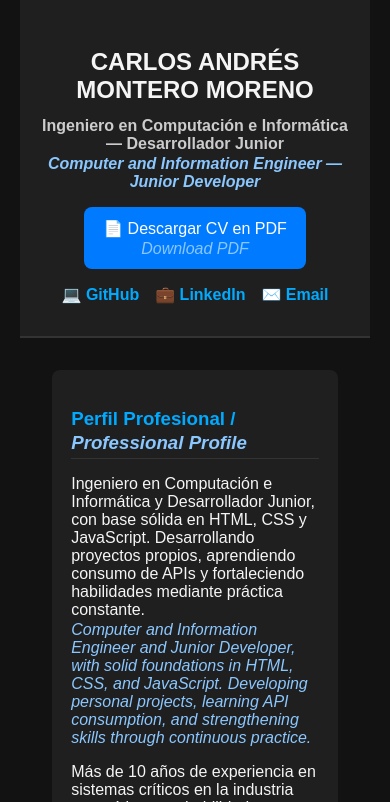
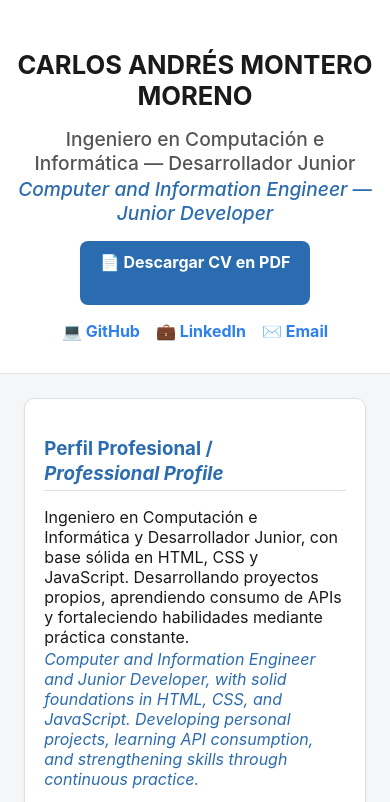
Before and after one commit to zamoxv/cv-carlos-montero, a plain HTML site: page index.html in a window 390 px wide. Shown: the top 802 px of the page. Drawn offline with Linux system fonts and the light colour scheme.

Commit message:
Actualizado PDF de CV y mejoras en colores y formato

```diff
--- a/index.html
+++ b/index.html
@@ -8,7 +8,6 @@
 </head>
 
 <body>
-<div class="wrapper">
   <header>
     <h1>CARLOS ANDRÉS MONTERO MORENO</h1>
     <h2>
@@ -22,15 +21,67 @@
 
     <div class="social-links">
       <a href="https://github.com/zamoxv" target="_blank" rel="noreferrer">💻 GitHub</a>
-      <a href="https://www.linkedin.com/in/carlos-montero-554797a2/" target="_blank" rel="noreferrer">💼 LinkedIn</a>
+      <a href="https://www.linkedin.com/in/carlosmontero-dev" target="_blank" rel="noreferrer">💼 LinkedIn</a>
       <a href="mailto:carlos.a.montero.m@gmail.com">✉️ Email</a>
     </div>
+
   </header>
 
   <main class="cv-container">
 
     <!-- COLUMNA IZQUIERDA -->
     <section class="left-column">
+
+      <!-- CONTACTO -->
+      <div class="box">
+        <h3>Contacto / <span class="en">Contact</span></h3>
+        <p>📧 carlos.a.montero.m@gmail.com</p>
+        <p>📱 +56 9 8620 7217</p>
+        <p>🌍 Quilpué, Chile</p>
+        <p>💻 github.com/zamoxv</p>
+      </div>
+
+      <!-- IDIOMAS -->
+      <div class="box">
+        <h3>Idiomas / <span class="en">Languages</span></h3>
+        <p>Español: Nativo <span class="en">Spanish: Native</span></p>
+        <p>Inglés: Competencia profesional (TOEIC) <span class="en">English: Professional proficiency (TOEIC)</span></p>
+      </div>
+
+      <!-- TECH STACK -->
+      <div class="box">
+        <h3>Tech Stack</h3>
+        <ul>
+          <li>HTML5 <span class="en">HTML5</span></li>
+          <li>CSS3 (Grid y Flexbox) <span class="en">CSS3 (Grid & Flexbox)</span></li>
+          <li>JavaScript ES6+ <span class="en">JavaScript ES6+</span></li>
+          <li>Git y GitHub <span class="en">Git & GitHub</span></li>
+          <li>GitHub Pages <span class="en">GitHub Pages</span></li>
+          <li>SQL básico <span class="en">Basic SQL</span></li>
+          <li>LocalStorage <span class="en">LocalStorage</span></li>
+          <li>VS Code <span class="en">VS Code</span></li>
+        </ul>
+      </div>
+
+      <!-- HABILIDADES PROFESIONALES -->
+      <div class="box">
+        <h3>Habilidades Profesionales / <span class="en">Professional Skills</span></h3>
+        <ul>
+          <li>Resolución de problemas en tiempo real <span class="en">Real-time problem solving</span></li>
+          <li>Pensamiento analítico <span class="en">Analytical thinking</span></li>
+          <li>Documentación técnica <span class="en">Technical documentation</span></li>
+          <li>Comunicación efectiva <span class="en">Effective communication</span></li>
+          <li>Trabajo en equipo <span class="en">Teamwork</span></li>
+          <li>Adaptabilidad <span class="en">Adaptability</span></li>
+          <li>Responsabilidad en sistemas críticos <span class="en">Critical systems responsibility</span></li>
+        </ul>
+      </div>
+
+
+    </section>
+
+    <!-- COLUMNA DERECHA -->
+    <section class="right-column">
 
       <!-- PERFIL PROFESIONAL -->
       <div class="box">
@@ -50,42 +101,6 @@
           </span>
         </p>
       </div>
-
-      <!-- TECH STACK -->
-      <div class="box">
-        <h3>Tech Stack</h3>
-        <ul>
-          <li>HTML5 <span class="en">HTML5</span></li>
-          <li>CSS3 (Grid y Flexbox) <span class="en">CSS3 (Grid & Flexbox)</span></li>
-          <li>JavaScript ES6+ <span class="en">JavaScript ES6+</span></li>
-          <li>Git y GitHub <span class="en">Git & GitHub</span></li>
-          <li>GitHub Pages <span class="en">GitHub Pages</span></li>
-          <li>SQL básico <span class="en">Basic SQL</span></li>
-          <li>LocalStorage <span class="en">LocalStorage</span></li>
-          <li>VS Code <span class="en">VS Code</span></li>
-        </ul>
-      </div>
-
-      <!-- IDIOMAS -->
-      <div class="box">
-        <h3>Idiomas / <span class="en">Languages</span></h3>
-        <p>Español: Nativo <span class="en">Spanish: Native</span></p>
-        <p>Inglés: Competencia profesional (TOEIC) <span class="en">English: Professional proficiency (TOEIC)</span></p>
-      </div>
-
-      <!-- CONTACTO -->
-      <div class="box">
-        <h3>Contacto / <span class="en">Contact</span></h3>
-        <p>📧 carlos.a.montero.m@gmail.com</p>
-        <p>📱 +56 9 8620 7217</p>
-        <p>🌍 Quilpué, Chile</p>
-        <p>💻 github.com/zamoxv</p>
-      </div>
-
-    </section>
-
-    <!-- COLUMNA DERECHA -->
-    <section class="right-column">
 
       <!-- PROYECTOS -->
       <div class="box">
@@ -176,20 +191,6 @@
         </ul>
       </div>
 
-      <!-- HABILIDADES PROFESIONALES -->
-      <div class="box">
-        <h3>Habilidades Profesionales / <span class="en">Professional Skills</span></h3>
-        <ul>
-          <li>Resolución de problemas en tiempo real <span class="en">Real-time problem solving</span></li>
-          <li>Pensamiento analítico <span class="en">Analytical thinking</span></li>
-          <li>Documentación técnica <span class="en">Technical documentation</span></li>
-          <li>Comunicación efectiva <span class="en">Effective communication</span></li>
-          <li>Trabajo en equipo <span class="en">Teamwork</span></li>
-          <li>Adaptabilidad <span class="en">Adaptability</span></li>
-          <li>Responsabilidad en sistemas críticos <span class="en">Critical systems responsibility</span></li>
-        </ul>
-      </div>
-
     </section>
   </main>
 
@@ -199,6 +200,6 @@
       <span class="en">© 2025 Carlos A. Montero M. — Built with HTML and CSS</span>
     </p>
   </footer>
-</div>
+  <script src="script.js"></script>
 </body>
 </html>
--- a/style.css
+++ b/style.css
@@ -1,37 +1,34 @@
 body {
-  font-family: Arial, sans-serif;
-  background-color: #121212;
-  color: #f5f5f5;
+  font-family: -apple-system, BlinkMacSystemFont, "Segoe UI", Roboto, Arial, sans-serif;
+  background-color: #f4f6f8;
+  color: #1a1a1a;
   margin: 0;
   padding: 0;
-}
-
-.wrapper{
-  max-width: 1440px;
-  margin: 0 auto;
-  padding: 0 20px;
 }
 
 header {
   text-align: center;
   padding: 2rem 1rem;
-  background-color: #1f1f1f;
-  border-bottom: 2px solid #333;
+  background-color: #ffffff;
+  border-bottom: 1px solid #dce2e8;
 }
 
 header h1 {
-  margin-bottom: 0.3rem;
-  font-size: 2rem;
+  font-size: 2.2rem;
+  font-weight: 700;
+  margin-bottom: 0.4rem;
+  color: #1a1a1a;
 }
 
 header h2 {
-  font-size: 1rem;
-  color: #cccccc;
+  font-size: 1.2rem;
+  font-weight: 500;
+  color: #555;
   margin-bottom: 1rem;
 }
 
 .en {
-  color: #8bc7ff;
+  color: #2b6cb0;
   display: block;
   margin-top: 2px;
   font-style: italic;
@@ -40,10 +37,15 @@ header h2 {
 .download-btn {
   display: inline-block;
   padding: 0.7rem 1.2rem;
-  background-color: #007bff;
+  background-color: #2b6cb0;
   color: white;
   text-decoration: none;
   border-radius: 8px;
+  font-weight: bold;
+}
+
+.download-btn:hover {
+  background-color: #245a8c;
 }
 
 .social-links {
@@ -54,35 +56,43 @@ header h2 {
 }
 
 .social-links a {
-  color: #00aaff;
+  color: #2f80ed;
   text-decoration: none;
   font-weight: bold;
 }
 
+.social-links a:hover {
+  text-decoration: underline;
+}
+
 .cv-container {
+  max-width: 1200px;
+  margin: 0 auto;
   display: grid;
   grid-template-columns: 1fr 2fr;
   gap: 1.5rem;
-  padding: 2rem;
+  padding: 1.5rem;
 }
 
 .box {
-  background-color: #1f1f1f;
+  background-color: #ffffff;
   padding: 1.2rem;
-  border-radius: 8px;
+  border-radius: 10px;
+  border: 1px solid #dce2e8;
   margin-bottom: 1rem;
+  box-shadow: 0 2px 4px rgba(0,0,0,0.04);
 }
 
 .box h3 {
-  color: #00aaff;
+  color: #2b6cb0;
   margin-bottom: 0.7rem;
-  border-bottom: 1px solid #333;
+  border-bottom: 1px solid #dce2e8;
   padding-bottom: 0.3rem;
 }
 
 h4 {
   margin-top: 1rem;
-  color: #66c2ff;
+  color: #245a8c;
 }
 
 ul {
@@ -91,22 +101,29 @@ ul {
 
 ul li {
   margin-bottom: 0.4rem;
+  line-height: 1.4rem;
 }
 
 footer {
   text-align: center;
   padding: 1.2rem;
-  background-color: #1f1f1f;
-  color: #aaa;
-  border-top: 2px solid #333;
+  background-color: #ffffff;
+  color: #555;
+  border-top: 1px solid #dce2e8;
   font-size: 0.9rem;
 }
 
-@media (max-width: 800px) {
+@media (max-width: 900px) {
   .cv-container {
     grid-template-columns: 1fr;
   }
+  .right-column{
+    order: -1;
+  }
+  .left-column{
+    order: 1;
+  }
   header h1 {
-    font-size: 1.5rem;
+    font-size: 1.6rem;
   }
 }
```
Also changed, not shown: 1 other file.
